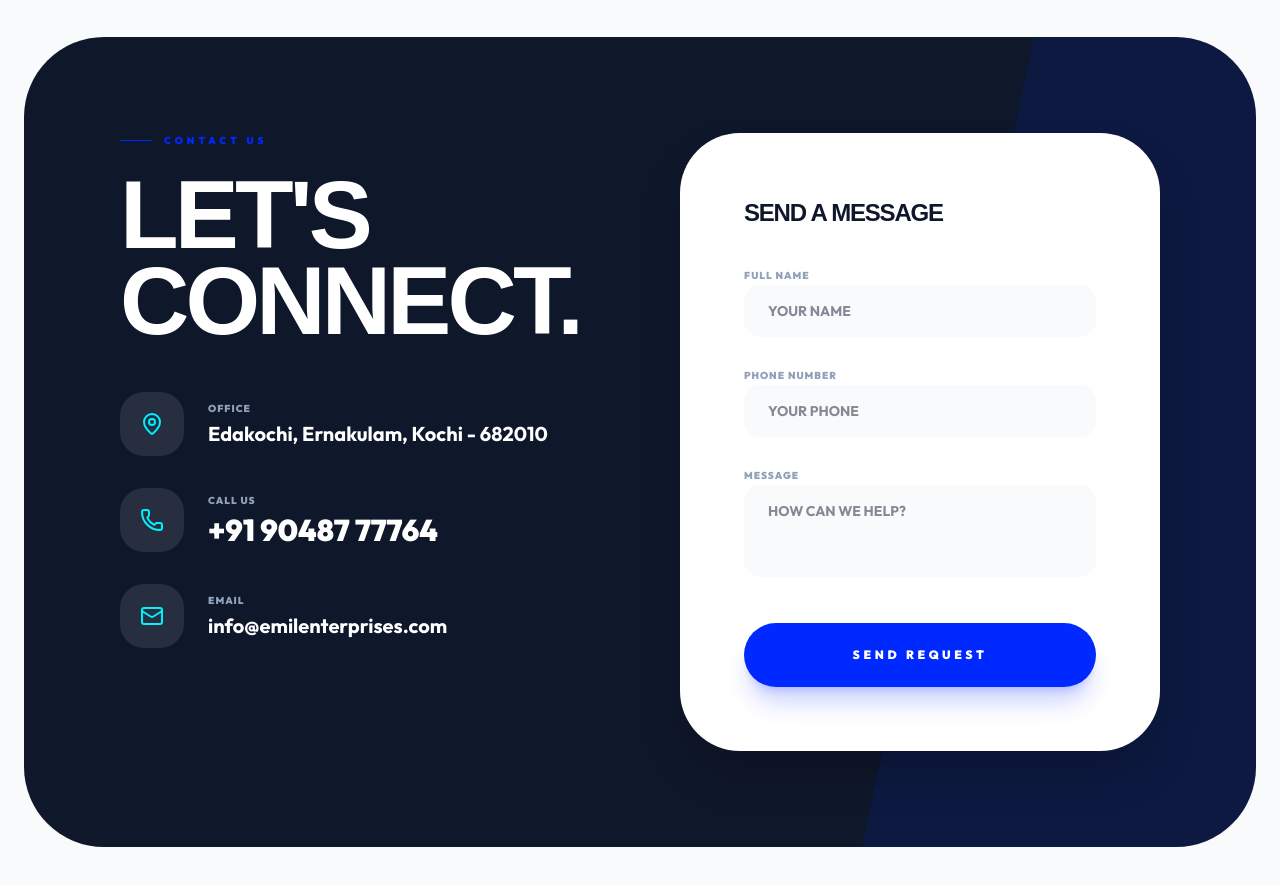
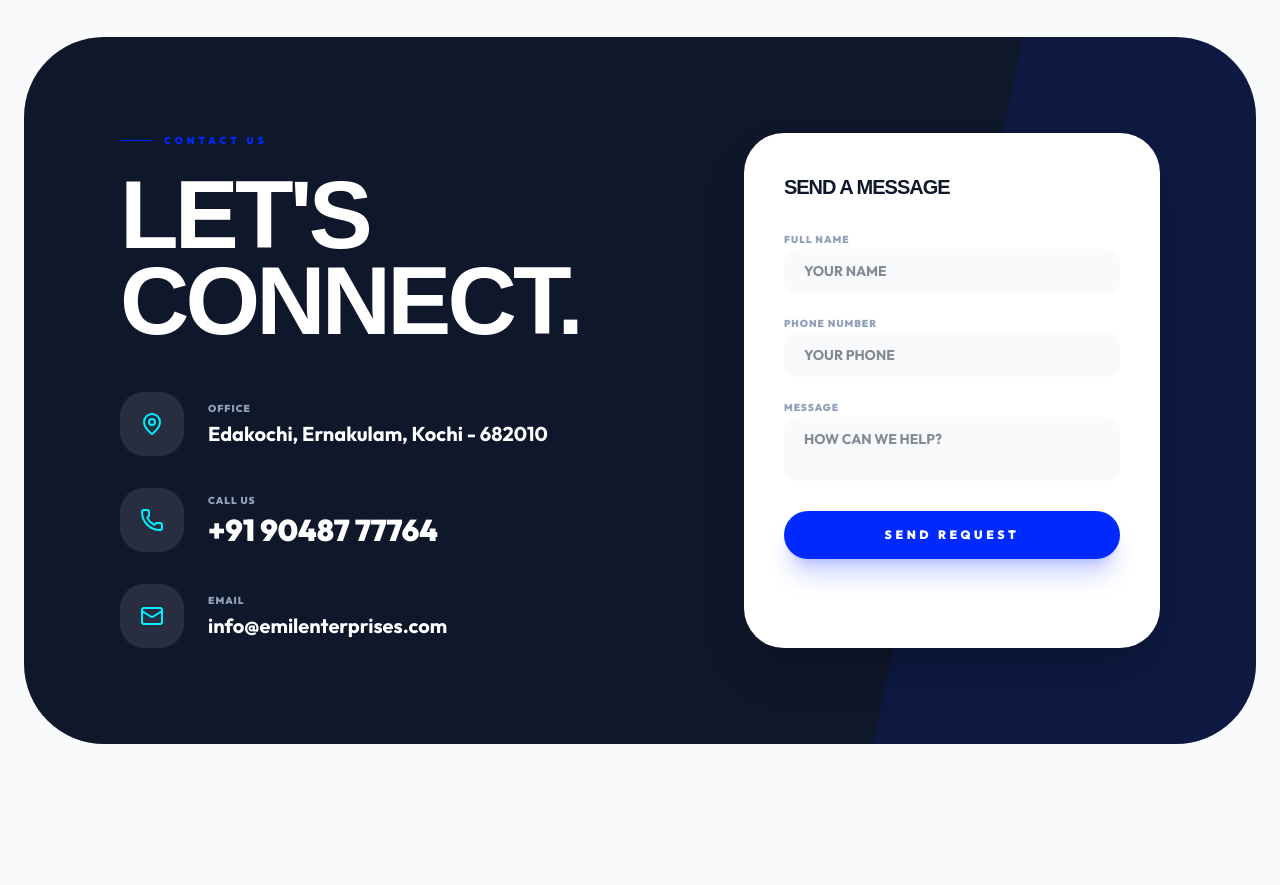
Before and after one commit to t0mzyi/emilo, a React (Vite) app: page / in a window 1280 px wide. Shown: the part 3260-4145 px from the top of the page. Built offline with nearby package versions, Linux system fonts and the light colour scheme.

Commit message:
style: make contact form more compact

```diff
--- a/src/App.jsx
+++ b/src/App.jsx
@@ -378,22 +378,22 @@ const Contact = () => {
               </div>
             </div>
 
-            <div className="bg-white p-10 md:p-16 rounded-[60px] text-slate-900 shadow-2xl">
-              <h3 className="text-2xl font-black mb-8 uppercase tracking-tighter">Send a Message</h3>
-              <form className="space-y-6">
-                <div className="space-y-2">
+            <div className="bg-white p-8 md:p-10 rounded-[40px] text-slate-900 shadow-2xl lg:max-w-md ml-auto">
+              <h3 className="text-xl font-black mb-6 uppercase tracking-tighter">Send a Message</h3>
+              <form className="space-y-4">
+                <div className="space-y-1">
                   <label className="text-[10px] font-black text-slate-400 uppercase tracking-widest">Full Name</label>
-                  <input type="text" placeholder="YOUR NAME" className="w-full bg-slate-50 border-none rounded-2xl py-4 px-6 focus:ring-2 focus:ring-ice-primary outline-none font-bold text-sm" />
+                  <input type="text" placeholder="YOUR NAME" className="w-full bg-slate-50 border-none rounded-xl py-3 px-5 focus:ring-2 focus:ring-ice-primary outline-none font-bold text-sm" />
                 </div>
-                <div className="space-y-2">
+                <div className="space-y-1">
                   <label className="text-[10px] font-black text-slate-400 uppercase tracking-widest">Phone Number</label>
-                  <input type="tel" placeholder="YOUR PHONE" className="w-full bg-slate-50 border-none rounded-2xl py-4 px-6 focus:ring-2 focus:ring-ice-primary outline-none font-bold text-sm" />
+                  <input type="tel" placeholder="YOUR PHONE" className="w-full bg-slate-50 border-none rounded-xl py-3 px-5 focus:ring-2 focus:ring-ice-primary outline-none font-bold text-sm" />
                 </div>
-                <div className="space-y-2">
+                <div className="space-y-1">
                   <label className="text-[10px] font-black text-slate-400 uppercase tracking-widest">Message</label>
-                  <textarea placeholder="HOW CAN WE HELP?" rows="3" className="w-full bg-slate-50 border-none rounded-2xl py-4 px-6 focus:ring-2 focus:ring-ice-primary outline-none font-bold text-sm resize-none" />
+                  <textarea placeholder="HOW CAN WE HELP?" rows="2" className="w-full bg-slate-50 border-none rounded-xl py-3 px-5 focus:ring-2 focus:ring-ice-primary outline-none font-bold text-sm resize-none" />
                 </div>
-                <button className="w-full bg-ice-primary text-white py-6 rounded-full font-black text-xs tracking-[0.3em] hover:scale-[1.02] active:scale-95 transition-all shadow-xl shadow-ice-primary/20 mt-4">
+                <button className="w-full bg-ice-primary text-white py-4 rounded-full font-black text-xs tracking-[0.3em] hover:scale-[1.02] active:scale-95 transition-all shadow-xl shadow-ice-primary/20 mt-2">
                   SEND REQUEST
                 </button>
               </form>
```
